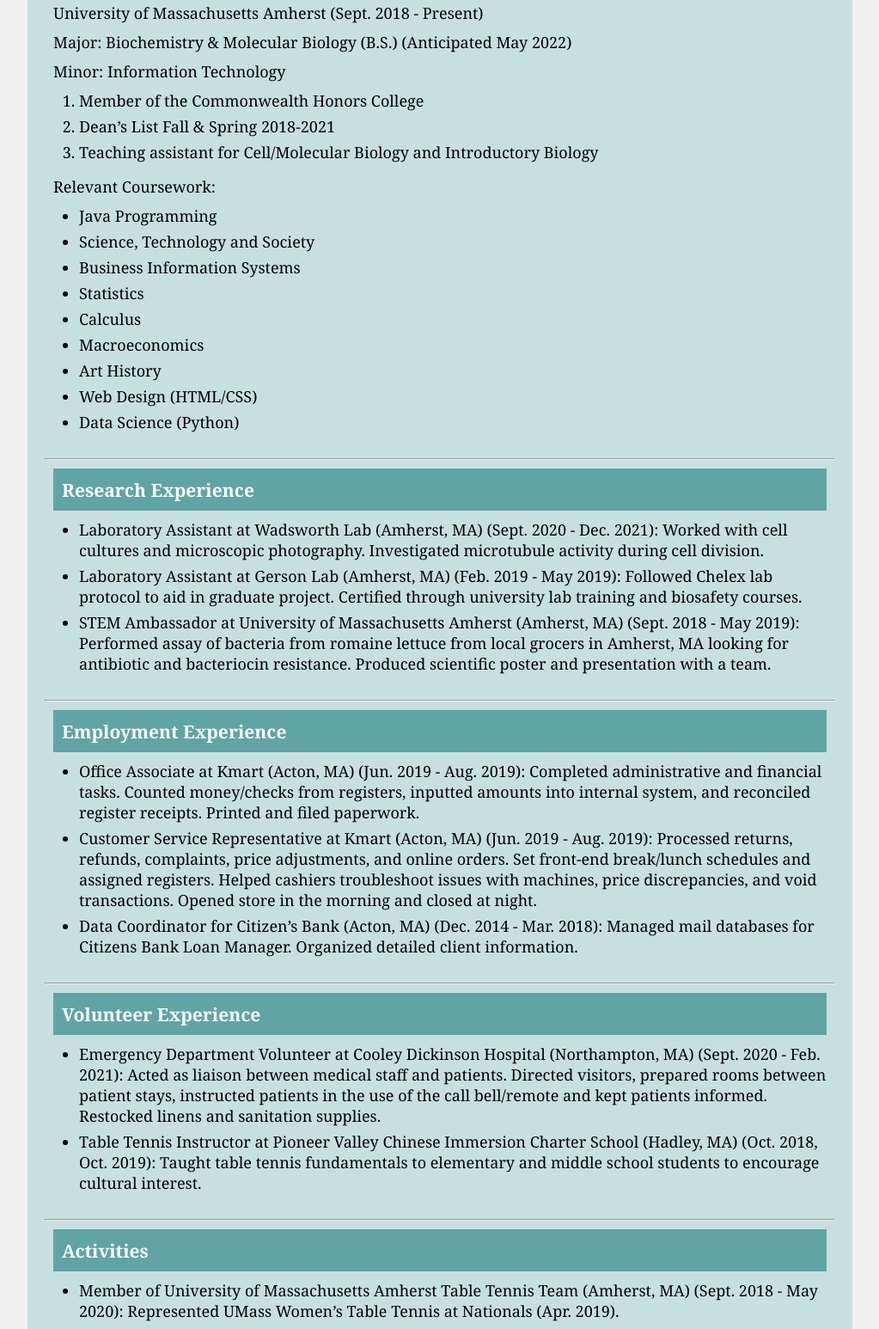
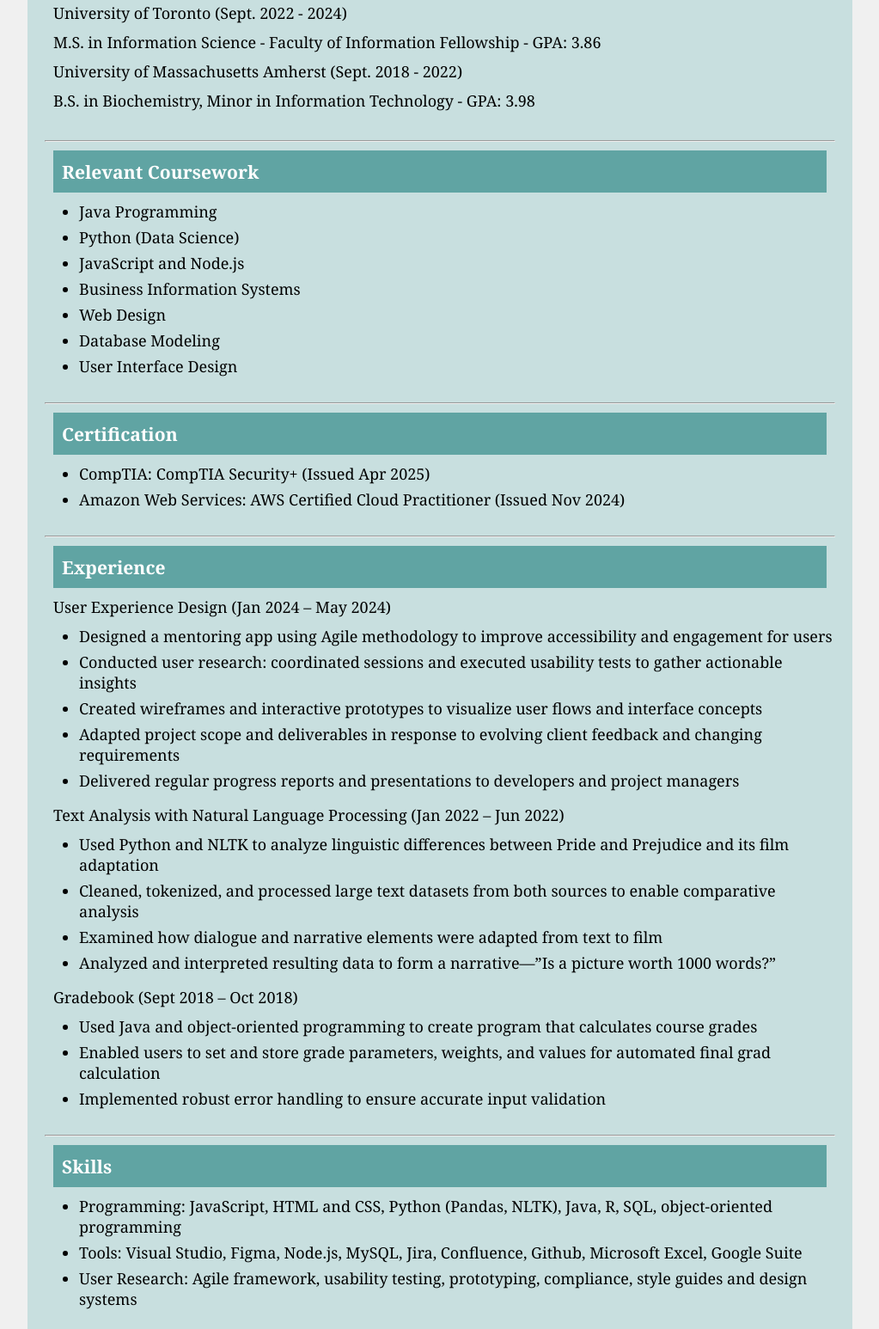
Before and after one commit to annali-portfolio/annali-portfolio.github.io, a plain HTML site: page Exercises/resume.html in a window 1280 px wide. Shown: the part 362-1908 px from the top of the page at 86% size, without its empty margins (128-1151 px from the left). Drawn offline with Linux system fonts and the light colour scheme.

Commit message:
Update resume.html
- updated resume to include master's program and recent projects

```diff
--- a/Exercises/resume.html
+++ b/Exercises/resume.html
@@ -22,74 +22,103 @@
     <br>
 
 
+
+
+
+
+
     <main>
         <h2>Resume</h2>
 
         <br>
 
             <h3 class="resumeheader">Education</h3>
+                <p> University of Toronto (Sept. 2022 - 2024)</p>
+                <p> M.S. in Information Science - Faculty of Information Fellowship - GPA: 3.86 </p>
 
-                <p>University of Massachusetts Amherst				                     (Sept. 2018 - Present)</p>
-                <p>Major: Biochemistry &amp; Molecular Biology (B.S.)  			         (Anticipated May 2022)</p>
-                <p>Minor: Information Technology </p>
+                <p>University of Massachusetts Amherst	(Sept. 2018 - 2022)</p>
+                <p> B.S. in Biochemistry, Minor in Information Technology - GPA: 3.98 </p>
 
 
-                <ol>
-                    <li>Member of the Commonwealth Honors College</li>
-                    <li>Dean’s List Fall &amp; Spring 2018-2021</li>
-                    <li>Teaching assistant for Cell/Molecular Biology and Introductory Biology</li>
-                </ol>
 
-                <p>Relevant Coursework:</p>
-                    <ul>
-                        <li> Java Programming</li>
-                        <li> Science, Technology and Society</li>
-                        <li>Business Information Systems</li>
-                        <li>Statistics</li>
-                        <li>Calculus</li>
-                        <li>Macroeconomics</li>
-                        <li>Art History</li>
-                        <li>Web Design (HTML/CSS)</li>
-                        <li>Data Science (Python)</li>
-                    </ul>
 
             <br>
             <hr>
 
-            <h3 class="resumeheader">Research Experience</h3>
+
+
+
+
+            <h3 class="resumeheader">Relevant Coursework</h3>
 
                 <ul>
-                    <li>Laboratory Assistant at Wadsworth Lab		               (Amherst, MA) (Sept. 2020 - Dec. 2021):
-                        Worked with cell cultures and microscopic photography. Investigated microtubule activity during cell division.</li>
-                    <li>Laboratory Assistant at Gerson Lab                         (Amherst, MA) (Feb. 2019 - May 2019):
-                        Followed Chelex lab protocol to aid in graduate project. Certified through university lab training and biosafety courses. </li>
-                    <li>STEM Ambassador at University of Massachusetts Amherst     (Amherst, MA) (Sept. 2018 - May 2019):
-                        Performed assay of bacteria from romaine lettuce from local grocers in Amherst, MA looking for antibiotic and bacteriocin resistance. Produced scientific poster and presentation with a team. </li>
+                    <li>Java Programming</li>
+                    <li>Python (Data Science)</li>
+                    <li>JavaScript and Node.js</li>
+                    <li>Business Information Systems</li>
+                    <li>Web Design</li>
+                    <li>Database Modeling </li>
+                    <li>User Interface Design  </li>
                 </ul>
 
             <br>
             <hr>
 
-            <h3 class="resumeheader">Employment Experience</h3>
+
+
+
+
+            <h3 class="resumeheader">Certification</h3>
 
                 <ul>
-                    <li>Office Associate at Kmart 									(Acton, MA) (Jun. 2019 - Aug. 2019): 					Completed administrative and financial tasks. Counted money/checks from registers, inputted amounts into internal     system, and reconciled register receipts. Printed and filed paperwork.</li>
-                    <li>Customer Service Representative at Kmart					(Acton, MA) (Jun. 2019 - Aug. 2019):
-                        Processed returns, refunds, complaints, price adjustments, and online orders. Set front-end break/lunch schedules and assigned registers. Helped cashiers troubleshoot issues with machines, price discrepancies, and void transactions. Opened store in the morning and closed at night.</li>
-                    <li>Data Coordinator for Citizen’s Bank 						(Acton, MA) (Dec. 2014 - Mar. 2018):
-                        Managed mail databases for Citizens Bank Loan Manager. Organized detailed client information.</li>
+                    <li>CompTIA: CompTIA Security+ (Issued Apr 2025) </li>
+                    <li>Amazon Web Services: AWS Certified Cloud Practitioner (Issued Nov 2024)</li>
                 </ul>
 
             <br>
             <hr>
 
-            <h3 class="resumeheader">Volunteer Experience</h3>
+
+
+
+            <h3 class="resumeheader">Experience</h3>
+                    <p>User Experience Design (Jan 2024 – May 2024)</p>
+                         <ul>
+                             <li> Designed a mentoring app using Agile methodology to improve accessibility and engagement for users</li>
+                             <li> Conducted user research: coordinated sessions and executed usability tests to gather actionable insights</li>
+                             <li> Created wireframes and interactive prototypes to visualize user flows and interface concepts</li>
+                             <li> Adapted project scope and deliverables in response to evolving client feedback and changing requirements</li>
+                             <li> Delivered regular progress reports and presentations to developers and project managers</li>
+                         </ul>
+
+                     <p>Text Analysis with Natural Language Processing (Jan 2022 – Jun 2022)</p>
+                         <ul>
+                             <li> Used Python and NLTK to analyze linguistic differences between Pride and Prejudice and its film adaptation</li>
+                             <li> Cleaned, tokenized, and processed large text datasets from both sources to enable comparative analysis</li>
+                             <li> Examined how dialogue and narrative elements were adapted from text to film</li>
+                             <li> Analyzed and interpreted resulting data to form a narrative—”Is a picture worth 1000 words?”</li>
+                         </ul>
+
+                     <p>Gradebook (Sept 2018 – Oct 2018)</p>
+                         <ul>
+                             <li> Used Java and object-oriented programming to create program that calculates course grades</li>
+                             <li>  Enabled users to set and store grade parameters, weights, and values for automated final grad calculation</li>
+                             <li>  Implemented robust error handling to ensure accurate input validation</li>
+                         </ul>
+
+
+            <br>
+            <hr>
+
+
+
+
+            <h3 class="resumeheader">Skills</h3>
 
                 <ul>
-                    <li>Emergency Department Volunteer at Cooley Dickinson Hospital			(Northampton, MA) (Sept. 2020 - Feb. 2021): 	Acted as liaison between medical staff and patients. Directed visitors, prepared rooms between patient stays,         instructed patients in the use of the call bell/remote and kept patients informed. Restocked linens and sanitation     supplies.</li>
-
-                    <li>Table Tennis Instructor at Pioneer Valley Chinese Immersion Charter School    (Hadley, MA) (Oct. 2018, Oct. 2019):
-                        Taught table tennis fundamentals to elementary and middle school students to encourage cultural interest.</li>
+                    <li>Programming: JavaScript, HTML and CSS, Python (Pandas, NLTK), Java, R, SQL, object-oriented programming</li>
+                    <li>Tools: Visual Studio, Figma, Node.js, MySQL, Jira, Confluence, Github, Microsoft Excel, Google Suite</li>
+                    <li>User Research: Agile framework, usability testing, prototyping, compliance, style guides and design systems</li>
                 </ul>
 
             <br>
```
